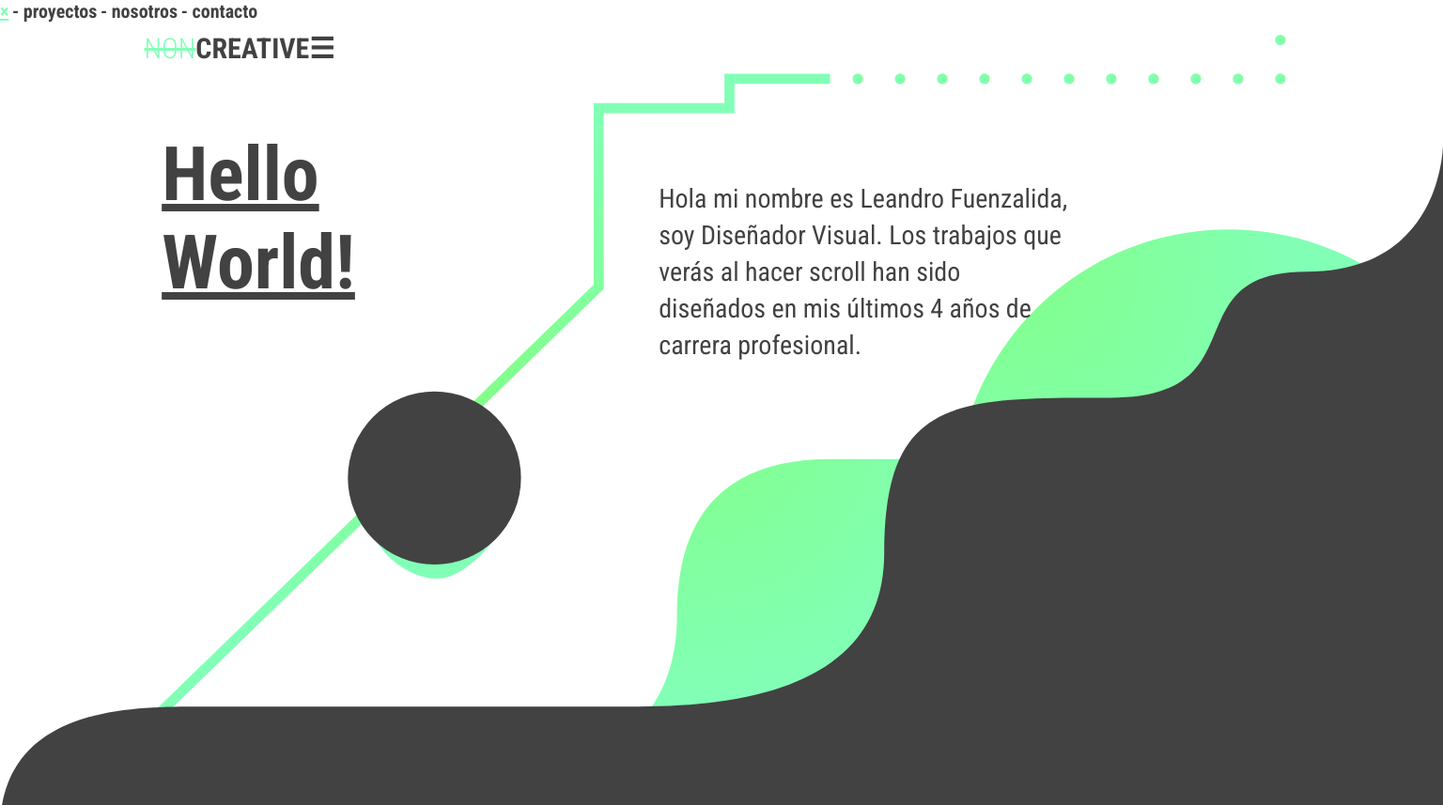
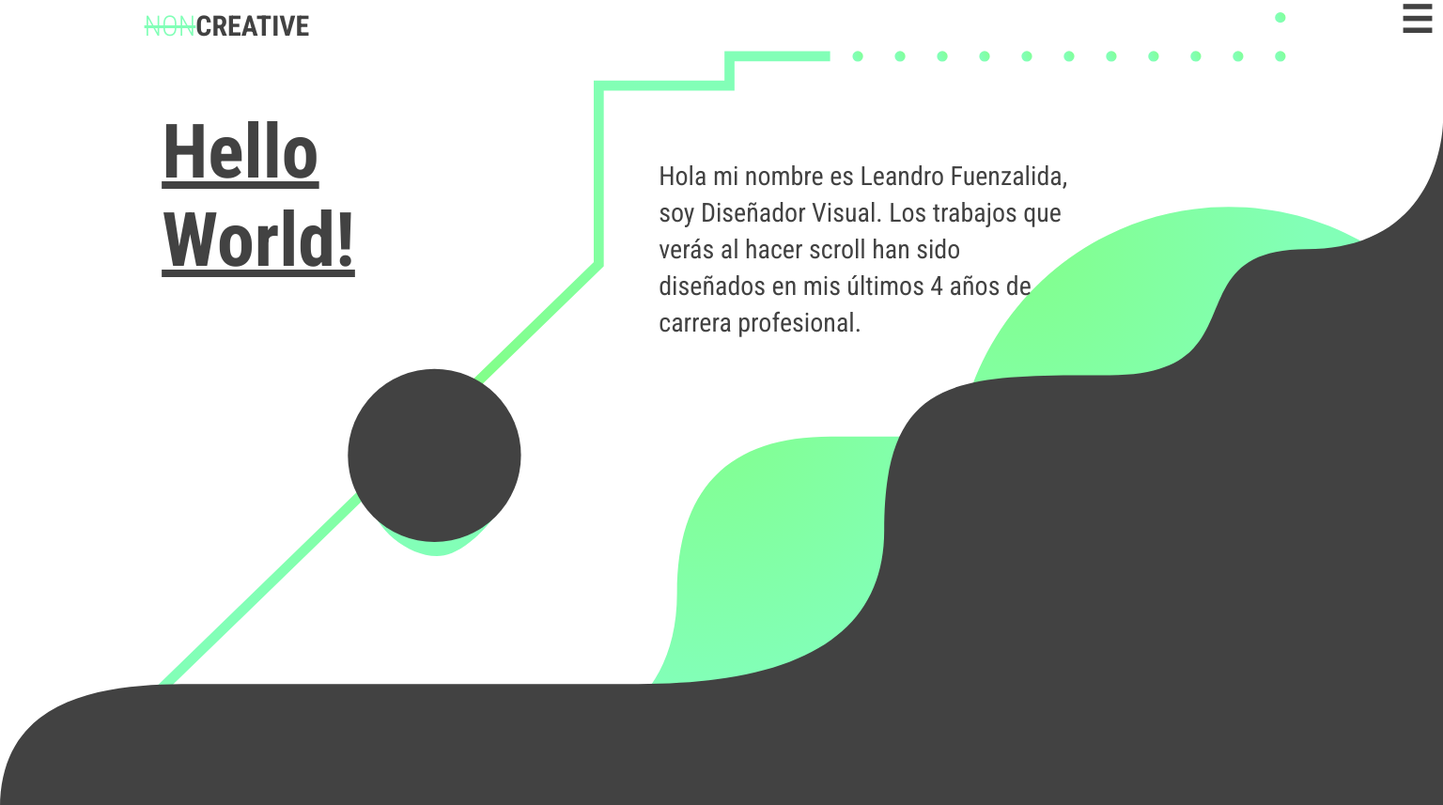
Before and after one commit to leandrofuenzalida/leandrofuenzalida.github.io, a plain HTML site: page index.html in a window 1536 px wide. Shown: the top 857 px of the page at 94% size. Drawn offline with nearby package versions, Linux system fonts and the light colour scheme.

Commit message:
ADD: Sidebar all views

```diff
--- a/css/style.css
+++ b/css/style.css
@@ -312,6 +312,61 @@ a:hover{
   object-fit: cover;
   display: block;
 }
+
+/* SIDEBAR */
+
+.sidenav {
+  height: 100%;
+  width: 0;
+  position: fixed;
+  z-index: 99999999;
+  top: 0;
+  right: 0;
+  background-color: #424242;
+  overflow-x: hidden;
+  transition: 0.5s;
+  padding-top: 60px;
+  font-family: 'Rubik', sans-serif;
+  font-weight: 500;
+  font-size: 18px;
+}
+
+.sidenav a {
+  padding: 8px 8px 8px 32px;
+  text-decoration: none;
+  font-size: 25px;
+  color:white;
+  display: block;
+  transition: 0.2s;
+  font-weight: 500;
+  font-size: 18px;
+}
+
+.sidenav a:hover {
+  color: #9e9e9e;
+}
+
+.sidenav .closebtn {
+  position: absolute;
+  top: -6px;
+  right: 8px;
+  font-size: 36px;
+}
+
+@media screen and (max-height: 450px) {
+  .sidenav {padding-top: 15px;}
+  .sidenav a {font-size: 18px;}
+}
+
+.menu-hamburger {
+  font-size:40px;
+  cursor:pointer;
+  position: absolute;
+  right: 10px;
+  margin-top: -12px;
+}
+
+/* SIDEBAR END */
 
 @media only screen and (max-width:1275px){
 
@@ -808,6 +863,61 @@ a:hover{
     display: none
   }
 
+  /* SIDEBAR */
+
+  .sidenav {
+    height: 100%;
+    width: 0;
+    position: fixed;
+    z-index: 99999999;
+    top: 0;
+    right: 0;
+    background-color: #424242;
+    overflow-x: hidden;
+    transition: 0.5s;
+    padding-top: 60px;
+    font-family: 'Rubik', sans-serif;
+    font-weight: 500;
+    font-size: 18px;
+  }
+
+  .sidenav a {
+    padding: 8px 8px 8px 32px;
+    text-decoration: none;
+    font-size: 25px;
+    color:white;
+    display: block;
+    transition: 0.2s;
+    font-weight: 500;
+    font-size: 18px;
+  }
+
+  .sidenav a:hover {
+    color: #9e9e9e;
+  }
+
+  .sidenav .closebtn {
+    position: absolute;
+    top: -6px;
+    right: 8px;
+    font-size: 36px;
+  }
+
+  @media screen and (max-height: 450px) {
+    .sidenav {padding-top: 15px;}
+    .sidenav a {font-size: 18px;}
+  }
+
+  .menu-hamburger {
+    font-size:40px;
+    cursor:pointer;
+    position: absolute;
+    right: 10px;
+    margin-top: -12px;
+  }
+
+  /* SIDEBAR END */
+
 }
 
 /* padding-bottom and top for image */
```
